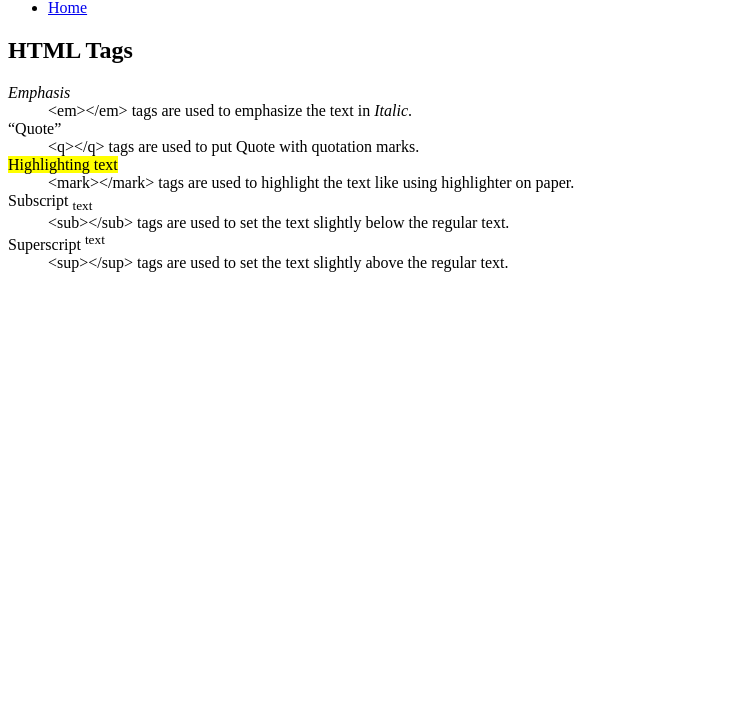
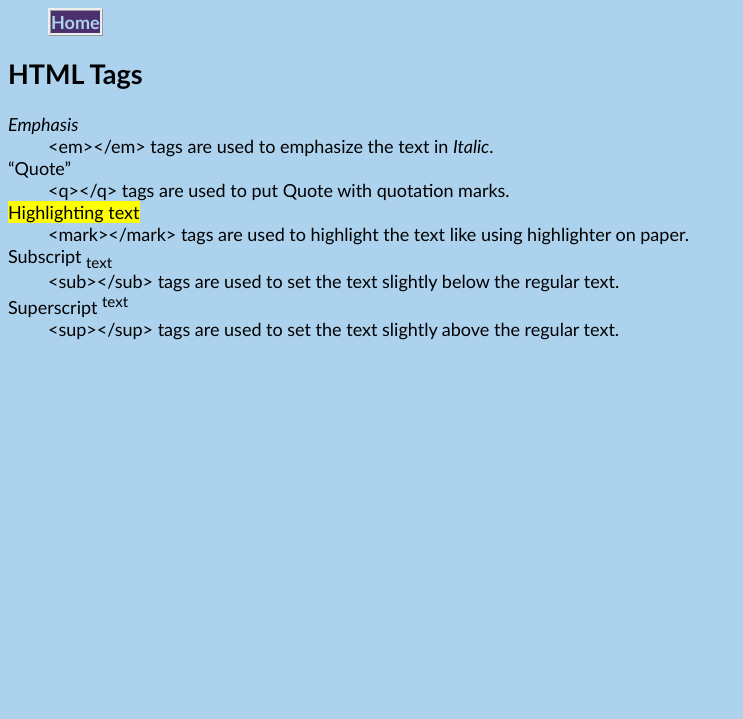
Before and after one commit to yim00012/yim.github.io, a plain HTML site: page html-assignment/notes.html in a window 1280 px wide. Shown: the part 81-800 px from the top of the page, without its empty margins (0-743 px from the left). Drawn offline with Linux system fonts and the light colour scheme.

Commit message:
edit html and css

```diff
--- a/html-assignment/main.css
+++ b/html-assignment/css/main.css
@@ -20,11 +20,15 @@ ul {
     list-style-type: square;
 }
 
-li:nth-child(odd) {
+article li:nth-child(odd) {
     background-color: lightgray;
 }
 
-a[href="notes.html"] {
+nav ul {
+    list-style-type: none;
+}
+
+a[href="notes.html"], a[href="index.html"] {
     color: #acd2ed;
     text-decoration: none;
     background-color: #4a306d;
--- a/html-assignment/notes.html
+++ b/html-assignment/notes.html
@@ -5,12 +5,13 @@
     <meta http-equiv="X-UA-Compatible" content="IE=edge">
     <meta name="viewport" content="width=device-width, initial-scale=1.0">
     <title>Notes</title>
+    <link href="css/main.css" rel="stylesheet">
 </head>
 <body>
     <h1>Notes</h1>
     <nav>
         <ul>
-            <li><a href="index.html">Home</a></li>
+            <li><h4><a href="index.html">Home</a></h4></li>
         </ul>
     </nav>
     <h2>HTML Tags</h2>
```
Also changed, not shown: html-assignment/index.html (+4 -2 lines).
